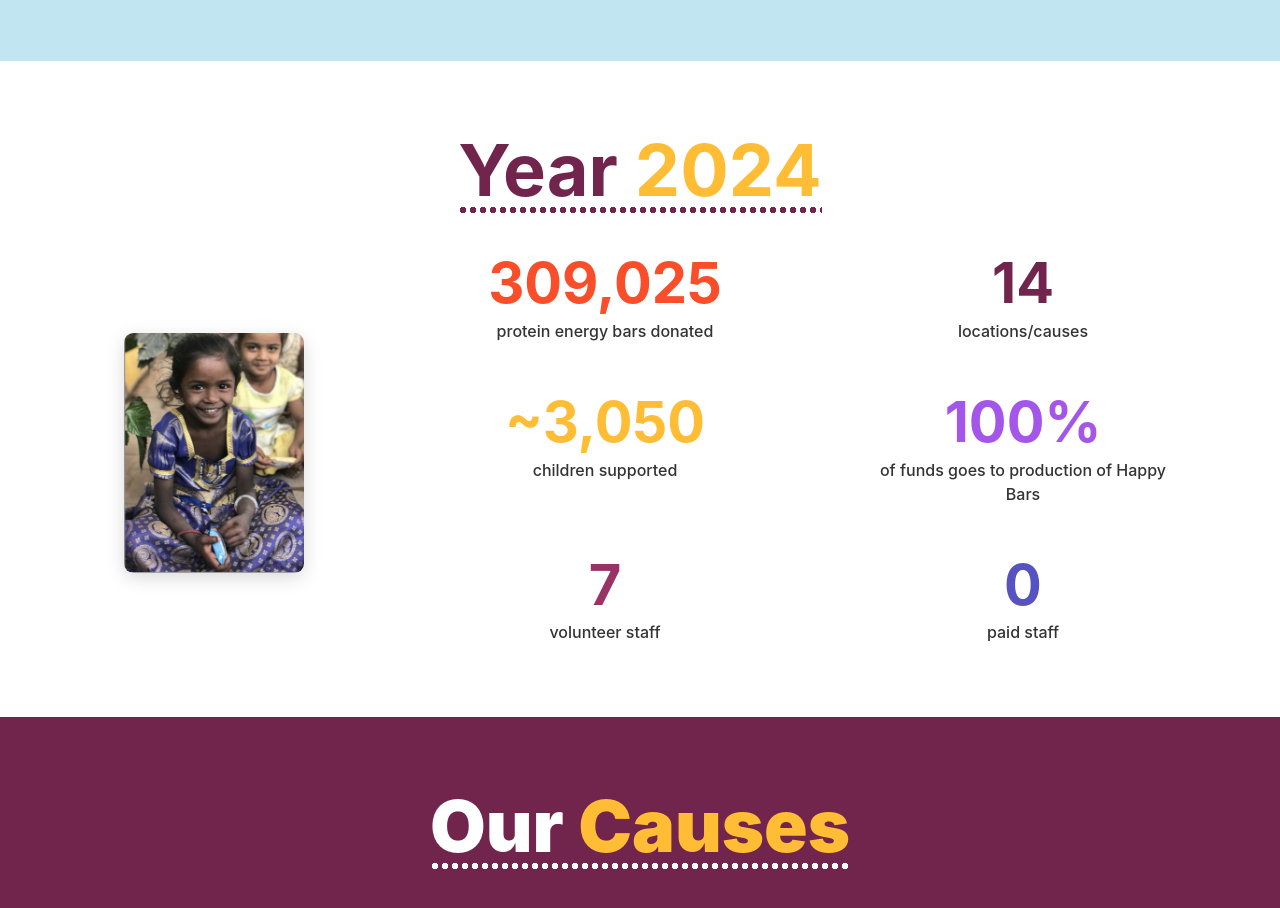
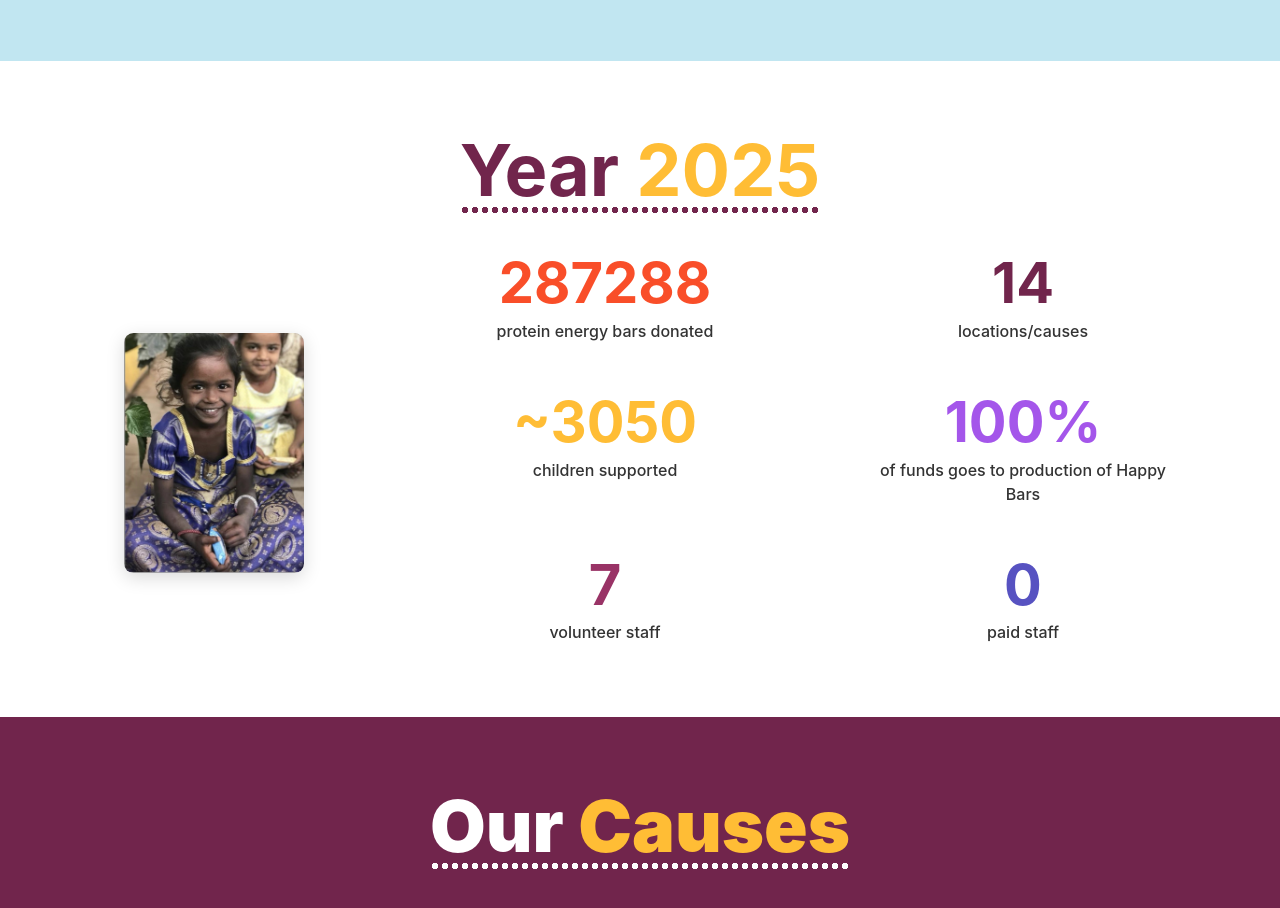
Before and after one commit to Sibasis21Routray/HappyBar, a React (Vite) app in the folder client/: page /annual-reports in a window 1280 px wide. Shown: the part 1780-2688 px from the top of the page. Built offline with nearby package versions, Linux system fonts and the light colour scheme.

Commit message:
turnstyle bug fix

```diff
--- a/client/src/components/Annual-report/Year2024.tsx
+++ b/client/src/components/Annual-report/Year2024.tsx
@@ -40,9 +40,9 @@ const Year2024: React.FC = () => {
 
   const stats = useMemo<StatItem[]>(
     () => [
-      { ref: count1Ref, target: 309025, color: "var(--text-orange, #e8420a)", label: "protein energy bars donated", format: "comma" },
+      { ref: count1Ref, target: 287288, color: "var(--text-orange, #e8420a)", label: "protein energy bars donated", format: "plain" },
       { ref: count2Ref, target: 14, color: "var(--text-purple-dark, #5e2a7c)", label: "locations/causes", format: "plain" },
-      { ref: count3Ref, target: 3050, prefix: "~", color: "var(--text-yellow, #f5a623)", label: "children supported", format: "comma" },
+      { ref: count3Ref, target: 3050, prefix: "~", color: "var(--text-yellow, #f5a623)", label: "children supported", format: "plain" },
       { ref: count4Ref, target: 100, suffix: "%", color: "var(--text-blue-purple, #7b2cbf)", label: "of funds goes to production of Happy Bars", format: "plain" },
       { ref: count5Ref, target: 7, color: "var(--text-purple, #9b4d96)", label: "volunteer staff", format: "plain" },
       { ref: count6Ref, target: 0, color: "var(--text-blue, #2c6e9e)", label: "paid staff", format: "plain" },
@@ -149,7 +149,7 @@ const Year2024: React.FC = () => {
               style={{ opacity: 0 }}
             >
               <span style={{ color: "var(--text-purple-dark, #5e2a7c)" }}>Year </span>
-              <span style={{ color: "var(--text-yellow, #f5a623)" }}>2024</span>
+              <span style={{ color: "var(--text-yellow, #f5a623)" }}>2025</span>
             </h2>
             <div
               ref={dotlineRef}
--- a/client/src/components/Get-in-touch/Form.tsx
+++ b/client/src/components/Get-in-touch/Form.tsx
@@ -32,6 +32,9 @@ export default function Form() {
   const [touched, setTouched] = useState<Record<string, boolean>>({});
   const [loading, setLoading] = useState(false);
   const [message, setMessage] = useState<{ type: string; text: string } | null>(null);
+
+  const [turnstileToken, setTurnstileToken] = useState("");
+
   const navigate = useNavigate();
   const TURNSTILE_SITEKEY = import.meta.env.VITE_TURNSTILE_SITEKEY;
   const CONTACT_API = import.meta.env.VITE_CONTACT_API_URL || "http://localhost:3001/api/contact";
@@ -141,8 +144,11 @@ export default function Form() {
     setMessage(null);
 
     // Read Turnstile token (the widget injects a textarea named 'cf-turnstile-response')
-    const tokenEl = document.querySelector('textarea[name="cf-turnstile-response"]') as HTMLTextAreaElement | null;
-    const token = tokenEl?.value || "";
+    const token = turnstileToken;
+console.log("Turnstile object:", (window as any).turnstile);
+// console.log("Token element:", tokenEl);
+console.log("Token value:", token);
+
 
     if (!token) {
       setMessage({ type: "error", text: "Please complete the captcha verification." });
@@ -180,7 +186,13 @@ export default function Form() {
       try {
         const el = document.getElementById("turnstile-widget");
         if (el && (window as any).turnstile && !(window as any)._turnstileRendered) {
-          (window as any).turnstile.render(el, { sitekey: TURNSTILE_SITEKEY });
+         (window as any).turnstile.render(el, {
+  sitekey: TURNSTILE_SITEKEY,
+  callback: (token: string) => {
+    console.log("Turnstile success:", token);
+    setTurnstileToken(token);
+  },
+});
           (window as any)._turnstileRendered = true;
         }
       } catch (e) {
```
